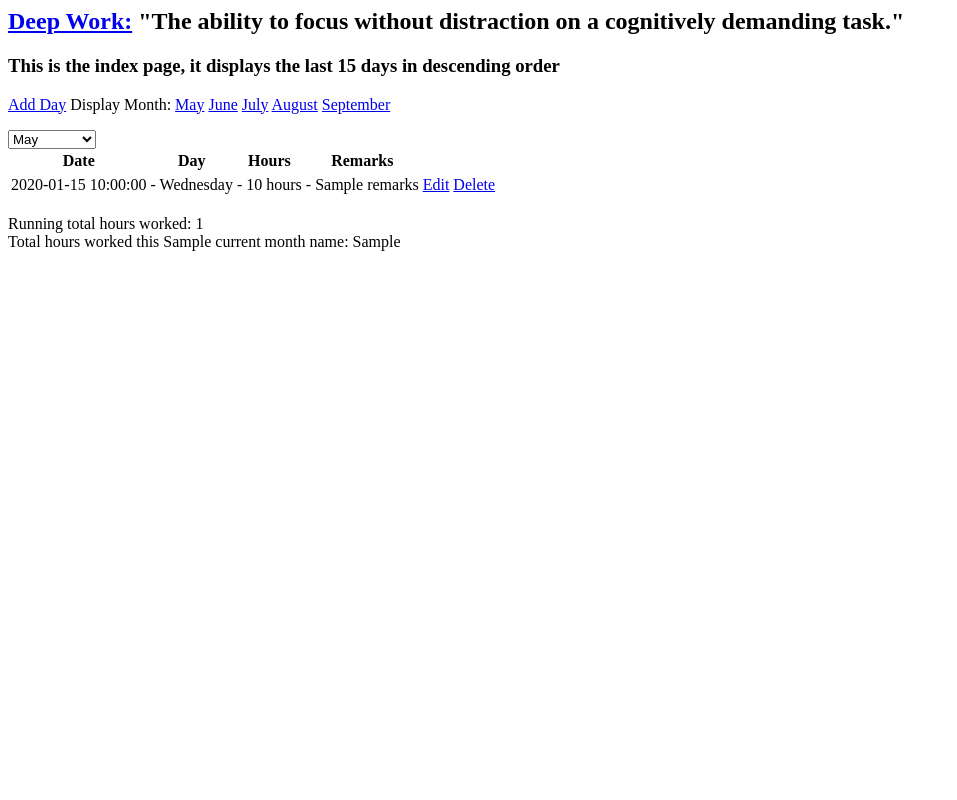
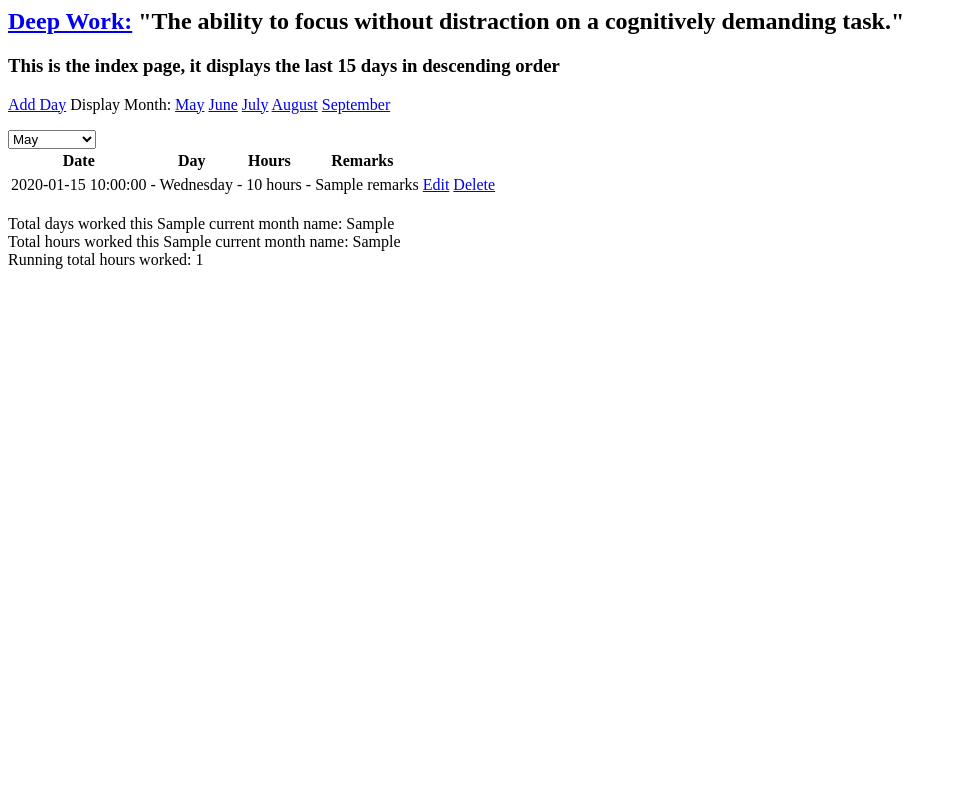
Before and after one commit to thomasjohncole/deepwork2, a Flask app: template templates/index.html in a window 1280 px wide. Shown: the whole page, without its empty margins (0-957 px from the left). Run offline with Flask 2, Linux system fonts and the light colour scheme; the template is opened without the code that fills it: most values are stand-ins (such as "Sample title", 1, 10 or a date in 2020).

Commit message:
Add total days worked current month to indexPage function and view template

```diff
--- a/templates/index.html
+++ b/templates/index.html
@@ -35,8 +35,10 @@
 
         </table></br>
 
+        Total days worked this {{ current_month_name }}: {{ days_worked_month[0] }} </br>
+        Total hours worked this {{ current_month_name }}: {{ hours_worked_month[0] }} </br>
         Running total hours worked: {{total_hours[0]}} </br>
-        Total hours worked this {{ current_month_name }}: {{ hours_worked_month[0] }}
+
 
     </div>
 </body>
--- a/work.py
+++ b/work.py
@@ -53,6 +53,11 @@ def indexPage():
     .filter(extract('month', Dailyhours.work_date)==current_month_number).one()
     )
 
+    days_worked_month = (
+    session.query(func.count(Dailyhours.work_date))
+    .filter(extract('month', Dailyhours.work_date)==current_month_number).one()
+    )
+
     total_hours = session.query(func.sum(Dailyhours.hours_worked)).one()
     list = session.query(Dailyhours).order_by(Dailyhours.work_date.desc()).limit(15)
 
@@ -61,7 +66,8 @@ def indexPage():
         list = list,
         total_hours = total_hours,
         current_month_name = current_month_name,
-        hours_worked_month = hours_worked_month)
+        hours_worked_month = hours_worked_month,
+        days_worked_month = days_worked_month)
 
 @app.route('/add/', methods=['GET', 'POST'])
 def addDay():
```
